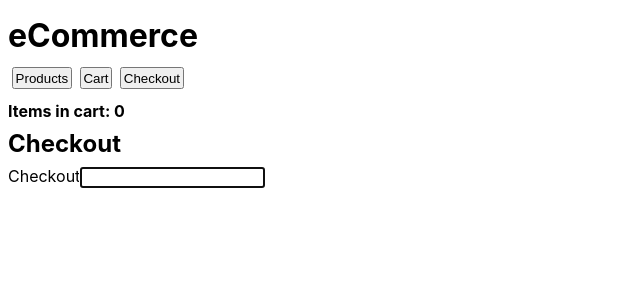
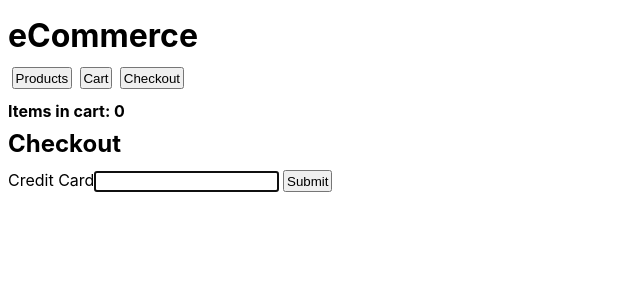
Before and after one commit to aamirmabs/neog-react-useContext, a React (Create React App) app: page / in a window 1280 px wide. Both pictures are taken after a click on the button "Checkout". Shown: the top 300 px of the page, without its empty margins (0-640 px from the left). Built offline with nearby package versions, Linux system fonts and the light colour scheme.

Commit message:
capturing input values with useRef()

```diff
--- a/src/App.js
+++ b/src/App.js
@@ -56,19 +56,26 @@ export function Cart() {
 }
 
 export function Checkout() {
-  const inputRef = useRef(null);
+  const creditCardRef = useRef(null);
 
   useEffect(() => {
-    inputRef.current.focus();
+    creditCardRef.current.focus();
   }, []);
 
   return (
     <div>
       <h2>Checkout</h2>
       <label>
-        Checkout
-        <input type="text" ref={inputRef} />
+        Credit Card
+        <input type="text" ref={creditCardRef} />
       </label>
+      <button
+        onClick={() => {
+          console.log(creditCardRef.current.value);
+        }}
+      >
+        Submit
+      </button>
     </div>
   );
 }
@@ -107,10 +114,3 @@ export default function App() {
     </div>
   );
 }
-
-// create products object
-// wire products display of products
-// click add to cart to add object to cart state
-// console log the items to ensure that they are added
-// create route state and toggle with buttons
-// toggle cart and products on click
```
